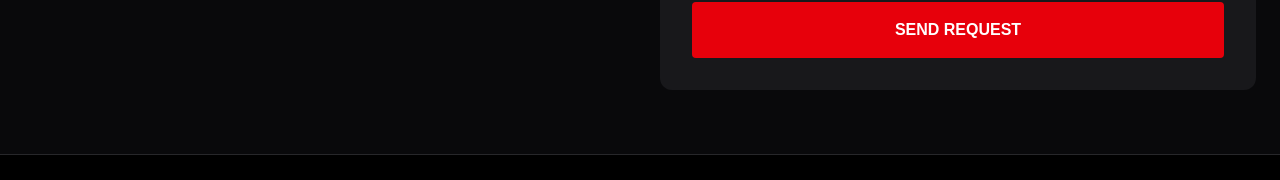
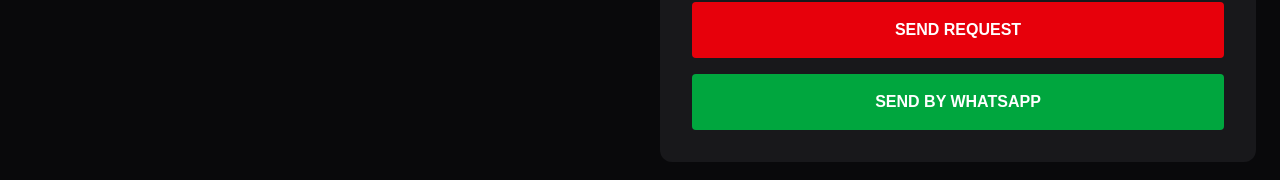
Before and after one commit to eltitinyc/sk-auto-tire, a Next.js app: page / in a window 1280 px wide. Shown: the part 2795-2975 px from the top of the page. Built offline with nearby package versions, Linux system fonts and the light colour scheme.

Commit message:
Add email and WhatsApp buttons

```diff
--- a/app/page.tsx
+++ b/app/page.tsx
@@ -113,17 +113,30 @@
           <div id="quote" className="bg-zinc-900 rounded-xl p-8">
             <h2 className="text-3xl font-bold mb-6">GET A FREE QUOTE</h2>
 
-            <form className="space-y-4">
-              <input className="w-full p-4 rounded bg-black border border-zinc-700" placeholder="Your Name" />
-              <input className="w-full p-4 rounded bg-black border border-zinc-700" placeholder="Phone Number" />
-              <input className="w-full p-4 rounded bg-black border border-zinc-700" placeholder="Email Address" />
-              <input className="w-full p-4 rounded bg-black border border-zinc-700" placeholder="Service Needed" />
-              <textarea className="w-full p-4 rounded bg-black border border-zinc-700 h-32" placeholder="Message" />
+            <form
+  className="space-y-4"
+  action="mailto:skautotiresolution@gmail.com"
+  method="POST"
+  encType="text/plain"
+>
+  <input name="name" className="w-full p-4 rounded bg-black border border-zinc-700" placeholder="Your Name" />
+  <input name="phone" className="w-full p-4 rounded bg-black border border-zinc-700" placeholder="Phone Number" />
+  <input name="email" className="w-full p-4 rounded bg-black border border-zinc-700" placeholder="Email Address" />
+  <input name="service" className="w-full p-4 rounded bg-black border border-zinc-700" placeholder="Service Needed" />
+  <textarea name="message" className="w-full p-4 rounded bg-black border border-zinc-700 h-32" placeholder="Message" />
 
-              <button className="w-full bg-red-600 hover:bg-red-700 p-4 rounded font-bold">
-                SEND REQUEST
-              </button>
-            </form>
+  <button className="w-full bg-red-600 hover:bg-red-700 p-4 rounded font-bold">
+    SEND REQUEST
+  </button>
+
+  <a
+    href="https://wa.me/13476561771"
+    target="_blank"
+    className="block text-center w-full bg-green-600 hover:bg-green-700 p-4 rounded font-bold"
+  >
+    SEND BY WHATSAPP
+  </a>
+</form>
           </div>
         </div>
       </section>
@@ -136,7 +149,7 @@
         </p>
         <p className="mt-2">1074 Bay St, Staten Island, NY 10305</p>
         <p className="mt-2">
-          <a href="tel:3476563903">(347) 656-3903</a>
+          <a href="tel:3476561771">(347) 656-3903</a>
         </p>
         <p className="mt-2">
           © 2026 SK Auto & Tire Solution. All Rights Reserved.
```
